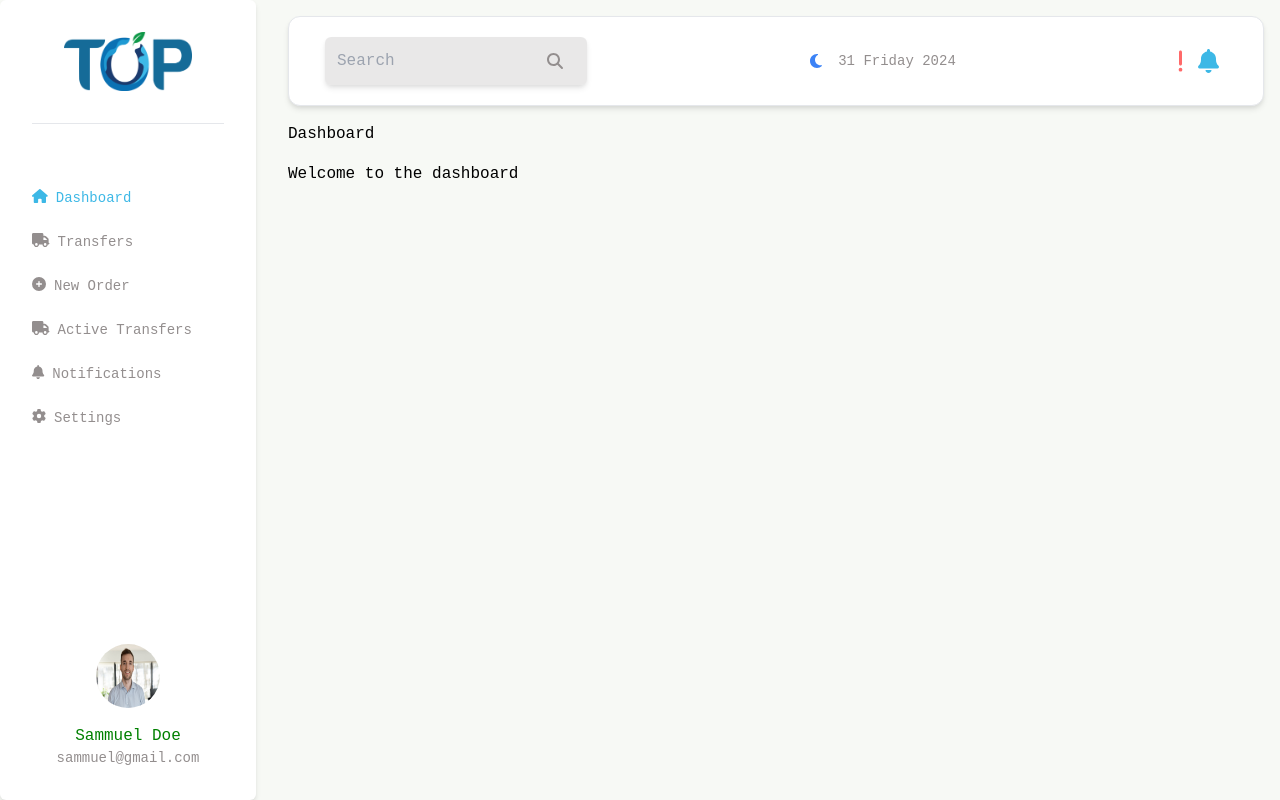
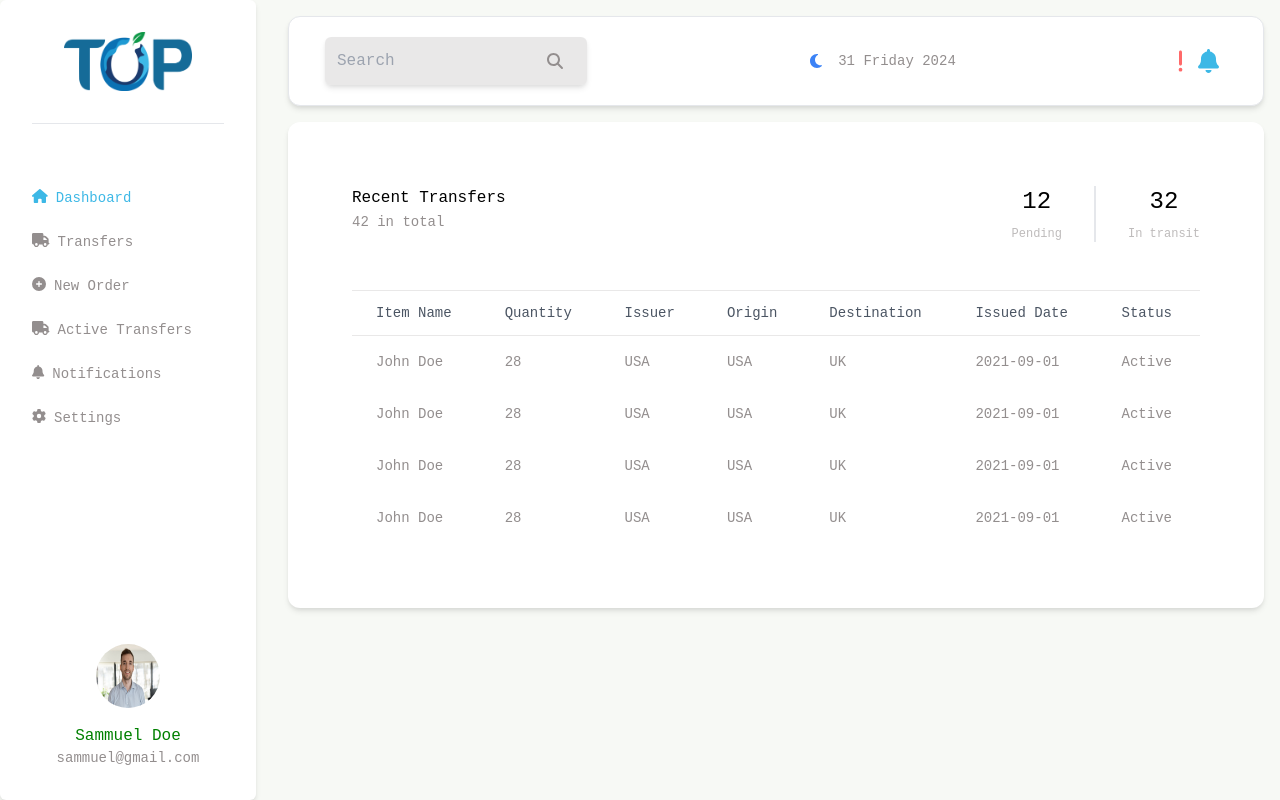
Before and after one commit to yetemegn-telaye/Top-Assset-Tracker, a React (Create React App) app: page /dashboard in a window 1280 px wide. Built offline with nearby package versions, Linux system fonts and the light colour scheme; the HTML template or start-up script is replaced by a standard one.

Commit message:
Create table component layout

```diff
--- a/package.json
+++ b/package.json
@@ -28,11 +28,13 @@
     "react-dom": "^17.0.0",
     "react-router-dom": "^6.23.1",
     "react-scripts": "^5.0.1",
+    "react-table": "^7.8.0",
     "tailwindcss": "^2.0.0"
   },
   "devDependencies": {
     "@types/react": "^17.0.0",
     "@types/react-dom": "^17.0.0",
+    "@types/react-table": "^7.7.20",
     "autoprefixer": "^10.0.0",
     "postcss": "^8.0.0",
     "typescript": "^4.9.5"
--- /dev/null
+++ b/src/components/common/Table/DataTable.tsx
@@ -0,0 +1,60 @@
+import React from 'react';
+import { useTable, Column } from 'react-table';
+
+interface TableProps<T extends object> {
+  columns: Column<T>[];
+  data: T[];
+}
+
+const DataTable = <T extends object>({ columns, data }: TableProps<T>) => {
+  const {
+    getTableProps,
+    getTableBodyProps,
+    headerGroups,
+    rows,
+    prepareRow,
+  } = useTable<T>({
+    columns,
+    data,
+  });
+
+  return (
+    <div className="overflow-x-auto">
+      <table {...getTableProps()} className="min-w-full bg-white">
+        <thead>
+          {headerGroups.map(headerGroup => (
+            <tr {...headerGroup.getHeaderGroupProps()} className="text-left">
+              {headerGroup.headers.map(column => (
+                <th
+                  {...column.getHeaderProps()}
+                  className="px-6 py-3 border-b border-t border-accent-lighter text-gray-600 text-sm font-medium"
+                >
+                  {column.render('Header')}
+                </th>
+              ))}
+            </tr>
+          ))}
+        </thead>
+        <tbody {...getTableBodyProps()}>
+          {rows.map(row => {
+            prepareRow(row);
+            return (
+              <tr {...row.getRowProps()} className="hover:bg-accent-lighter">
+                {row.cells.map(cell => (
+                  <td
+                    {...cell.getCellProps()}
+                    className="px-6 py-4 text-accent font-light text-sm"
+                  >
+                    {cell.render('Cell')}
+                  </td>
+                ))}
+              </tr>
+            );
+          })}
+        </tbody>
+      </table>
+    </div>
+  );
+};
+
+export default DataTable;
--- /dev/null
+++ b/src/components/common/Table/Pagination.tsx
@@ -0,0 +1 @@
+export{}
--- /dev/null
+++ b/src/components/common/Table/TableActions.tsx
@@ -0,0 +1 @@
+export{}
--- a/src/features/dashboard/Dashboard.tsx
+++ b/src/features/dashboard/Dashboard.tsx
@@ -1,13 +1,80 @@
+import { Column } from "react-table";
+import DataTable from "../../components/common/Table/DataTable";
 import Layout from "../../components/layout/Layout";
 
 const Dashboard = () => {
+    interface Data {
+        item_name: string;
+        quantity: number;
+        issuer: string;
+        origin: string;
+        destination: string;
+        issued_date: string;
+        status: string;
+      }
+
+      const columns: Column<Data>[] = [
+        {
+          Header: 'Item Name',
+          accessor: 'item_name',
+        },
+        {
+          Header: 'Quantity',
+          accessor: 'quantity',
+        },
+        {
+          Header: 'Issuer',
+          accessor: 'issuer',
+        },
+        {
+            Header: 'Origin',
+            accessor: 'origin',
+          },
+          {
+            Header: 'Destination',
+            accessor: 'destination',
+          },
+          {
+            Header: 'Issued Date',
+            accessor: 'issued_date',
+          },
+          {
+            Header: 'Status',
+            accessor: 'status',
+          },
+      ];
+
+      const data: Data[] = [
+        { item_name: 'John Doe', quantity: 28, issuer: 'USA', origin: 'USA', destination: 'UK', issued_date: '2021-09-01', status: 'Active' },
+        { item_name: 'John Doe', quantity: 28, issuer: 'USA', origin: 'USA', destination: 'UK', issued_date: '2021-09-01', status: 'Active' },
+        { item_name: 'John Doe', quantity: 28, issuer: 'USA', origin: 'USA', destination: 'UK', issued_date: '2021-09-01', status: 'Active' },
+        { item_name: 'John Doe', quantity: 28, issuer: 'USA', origin: 'USA', destination: 'UK', issued_date: '2021-09-01', status: 'Active' },
+
+      ];
     return (
-        <div>
         <Layout>
-            <h1>Dashboard</h1>
-            <p>Welcome to the dashboard</p>
+            <div className="bg-background-paper rounded-xl shadow-md p-16">
+                <div className="flex item-center justify-between mb-6 pb-6">
+                    <div>
+                    <h1>Recent Transfers</h1>
+                    <span className="text-sm text-accent">42 in total</span>
+                    </div>
+                    <div className="flex gap-8 items-center">
+                        <div className="flex flex-col justify-center items-center gap-2">
+                        <p className="text-2xl">12</p>
+                        <span className="text-xs text-accent-light">Pending</span>
+                        </div>
+                        <div className="h-full border border-l-accent"></div>
+                        <div className="flex flex-col justify-center items-center gap-2">
+                        <p className="text-2xl">32</p>
+                        <span className="text-xs text-accent-light">In transit</span>
+                        </div>
+                    </div>
+                </div>
+
+            <DataTable columns={columns} data={data} />
+            </div>
         </Layout>
-        </div>
     );
     }
 export default Dashboard;
```
Also changed, not shown: 1 other file (tests, documents, lock files or other folders).
